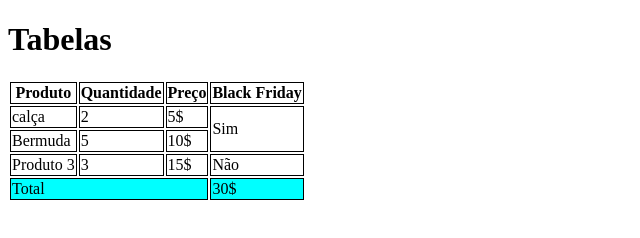
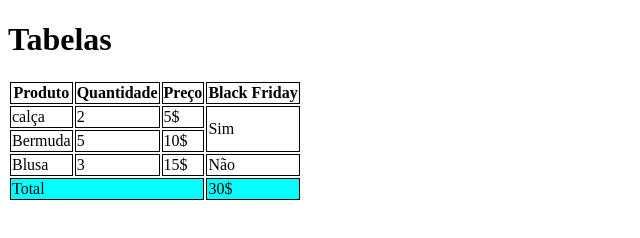
Before and after one commit to R-Sabrina/aula-tabela, a plain HTML site: page index.html in a window 1280 px wide. Shown: the full height of the page, 0-640 px from the left. Drawn offline with Linux system fonts and the light colour scheme.

Commit message:
trocado produto 3 para blusa

```diff
--- a/index.html
+++ b/index.html
@@ -40,7 +40,7 @@
         <td>10$</td>
     </tr>
     <tr>
-        <td>Produto 3</td>
+        <td>Blusa</td>
         <td>3</td>
         <td>15$</td>
         <td>Não</td>
```
